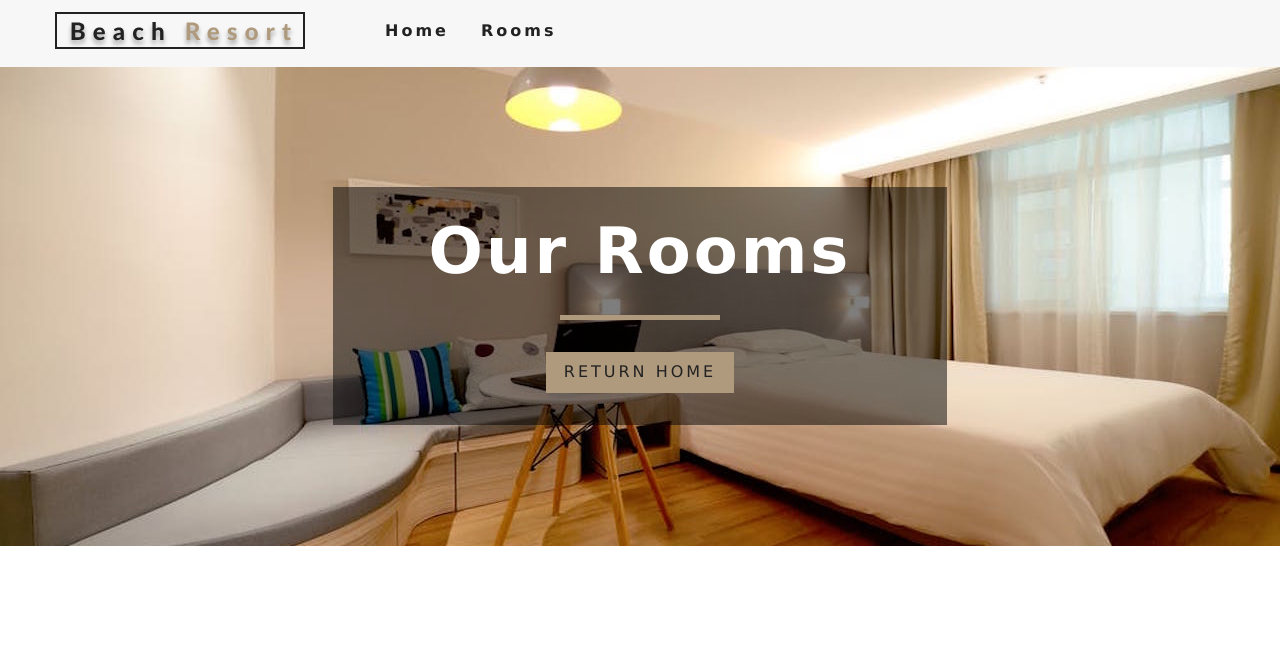
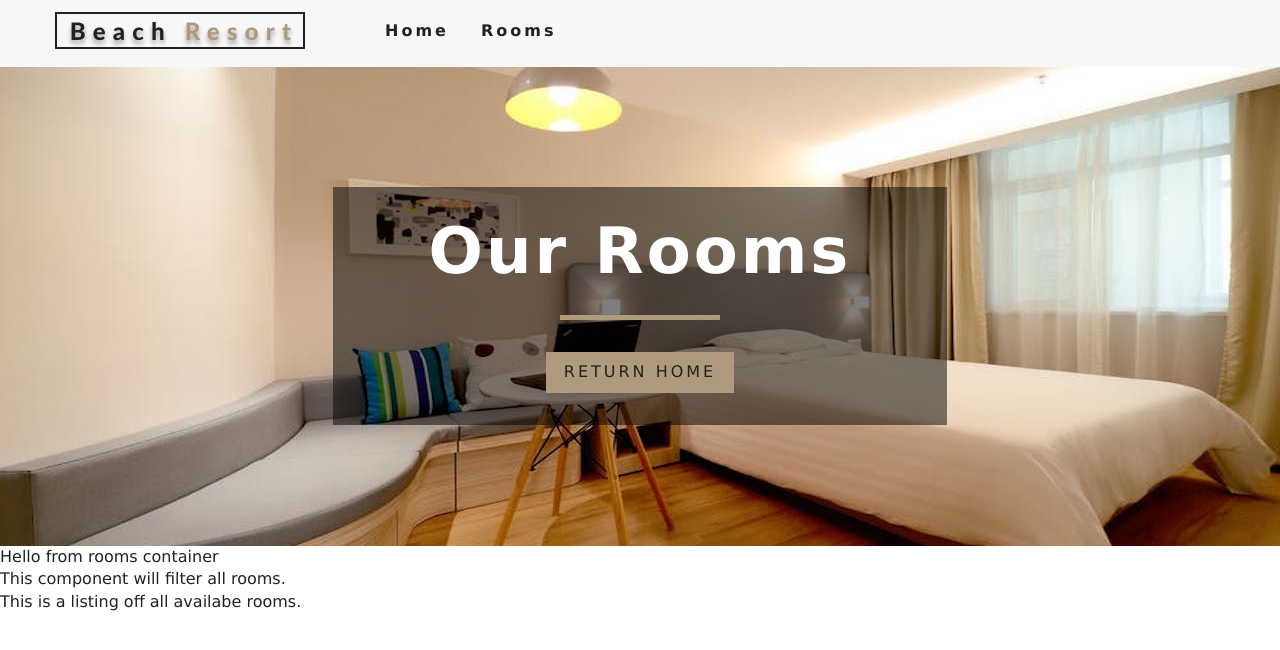
Before and after one commit to Cherryboome/react-beach-resort, a React (Create React App) app: page /rooms in a window 1280 px wide. Shown: the top 650 px of the page. Built offline with nearby package versions, Linux system fonts and the light colour scheme.

Commit message:
created RoomContainer, RoomFilter and RoomList components

```diff
--- /dev/null
+++ b/src/components/RoomContainer.js
@@ -0,0 +1,29 @@
+import React from "react";
+import RoomFilter from "./RoomFilter";
+import RoomList from "./RoomList";
+import { RoomConsumer } from "../Context";
+import Loading from "./Loading";
+
+const RoomContainer = () => {
+  return (
+    <RoomConsumer>
+      {value => {
+        const { loading, sortedRooms, rooms } = value;
+
+        if (loading) {
+          return <Loading />;
+        }
+
+        return (
+          <div>
+            Hello from rooms container
+            <RoomFilter rooms={rooms} />
+            <RoomList rooms={sortedRooms} />
+          </div>
+        );
+      }}
+    </RoomConsumer>
+  );
+};
+
+export default RoomContainer;
--- /dev/null
+++ b/src/components/RoomFilter.js
@@ -0,0 +1,7 @@
+import React from "react";
+
+const RoomFilter = () => {
+  return <div>This component will filter all rooms.</div>;
+};
+
+export default RoomFilter;
--- /dev/null
+++ b/src/components/RoomList.js
@@ -0,0 +1,7 @@
+import React from "react";
+
+const RoomList = () => {
+  return <div>This is a listing off all availabe rooms.</div>;
+};
+
+export default RoomList;
--- a/src/pages/Rooms.js
+++ b/src/pages/Rooms.js
@@ -2,9 +2,11 @@
 import Hero from "../components/Hero";
 import Banner from "../components/Banner";
 import { Link } from "react-router-dom";
+import RoomContainer from "../components/RoomContainer";
 
 const Rooms = () => {
   return (
+    <>
       <Hero hero='roomsHero'>
         <Banner title='our rooms'>
           <Link to='/' className='btn-primary'>
@@ -12,6 +14,8 @@
           </Link>
         </Banner>
       </Hero>
+      <RoomContainer />
+    </>
   );
 };
 
--- a/src/pages/SingleRoom.js
+++ b/src/pages/SingleRoom.js
@@ -1,6 +1,5 @@
 import React, { Component } from "react";
 import defaultBcg from "../images/room-1.jpeg";
-import Hero from "../components/Hero";
 import Banner from "../components/Banner";
 import { Link } from "react-router-dom";
 import { RoomContext } from "../Context";
```
Lines whose indentation alone changed are shown as unchanged.
